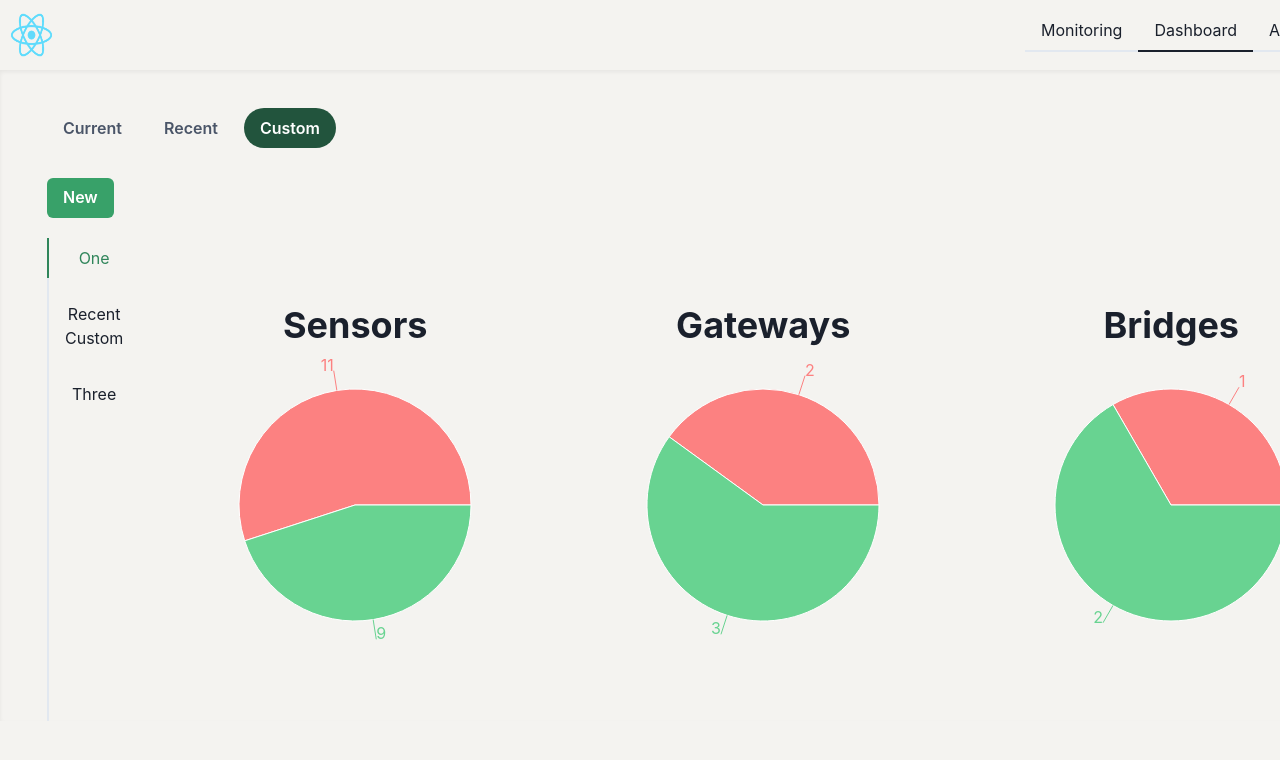
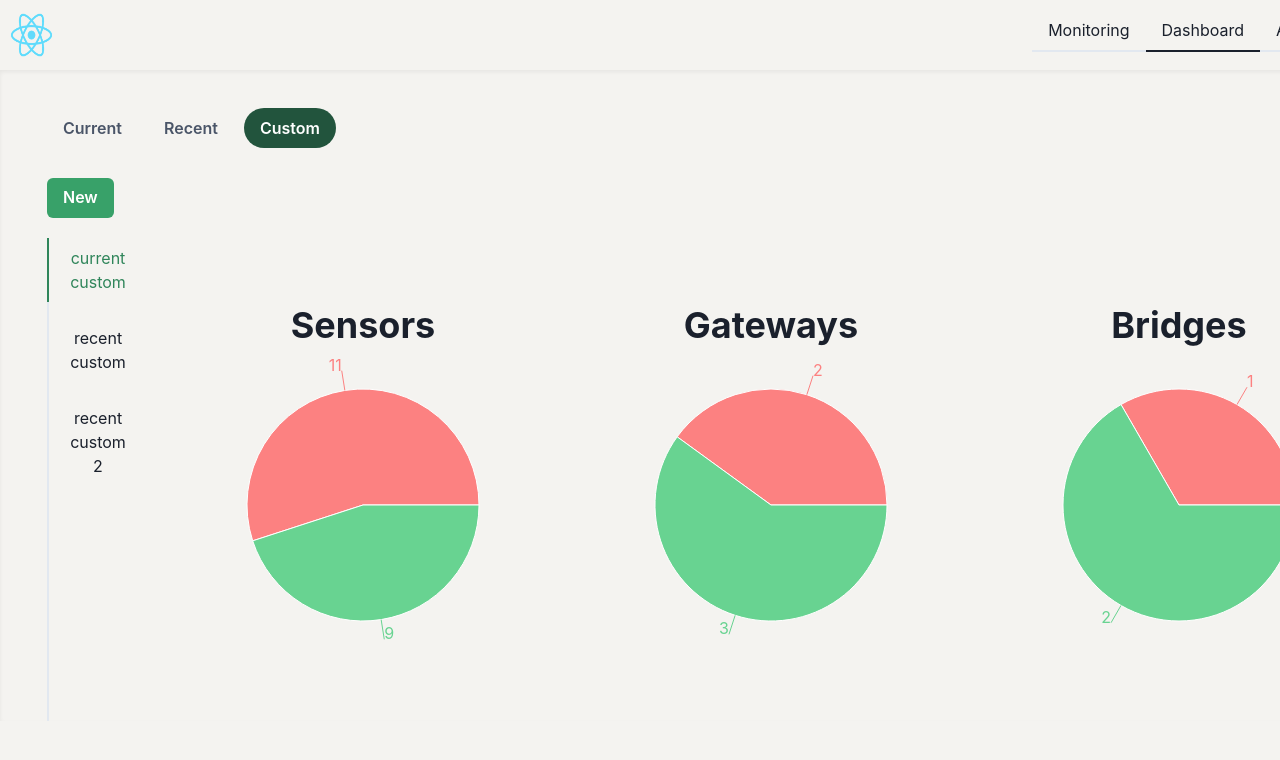
Before and after one commit to mikoMaz/monitoring-via-push-messages, a React (Create React App) app in the folder src/main/webclient/: page /dashboard in a window 1280 px wide. Both pictures are taken after a click on the tab "Custom". Shown: the top 760 px of the page. Built offline with nearby package versions, Linux system fonts and the light colour scheme.

Commit message:
poprawki działania/wyglądu custom wykresów

```diff
--- a/src/main/webclient/src/components/dashboard-page/components/chart-creator.tsx
+++ b/src/main/webclient/src/components/dashboard-page/components/chart-creator.tsx
@@ -1,16 +1,9 @@
 import {
   Button,
-  Center,
   Grid,
   GridItem,
-  NumberDecrementStepper,
-  NumberIncrementStepper,
-  NumberInput,
-  NumberInputField,
-  NumberInputStepper,
   Tab,
   TabList,
-  TabPanel,
   TabPanels,
   Tabs,
 } from "@chakra-ui/react";
@@ -21,7 +14,6 @@ import {
   ChartTemplate,
   chartType,
 } from "../../../types/chartTemplate";
-import { CurrentChart } from "./current-chart";
 
 interface IChartCreator {
   model: DeviceModel;
@@ -29,29 +21,27 @@ interface IChartCreator {
 }
 
 export const ChartCreator = ({ model, devicesUptime }: IChartCreator) => {
-//   const [variable, setVariable] = useState("0.5");
   const [chartPresets, setChartPresets] = useState<ChartTemplate[]>([
-    new ChartTemplate(chartType.Current, undefined, {
+    new ChartTemplate("current custom", chartType.Current, undefined, {
       devices: devicesUptime,
       model: model,
     }),
-    new ChartTemplate(
-      chartType.Recent,
-      { devices: devicesUptime, percentFragmentation: 0.5 },
-      undefined
-    ),
-    new ChartTemplate(chartType.Current, undefined, {
-        devices: devicesUptime,
-        model: model,
-      }),
+    new ChartTemplate("recent custom", chartType.Recent, {
+      devices: devicesUptime,
+      percentFragmentation: 0.5,
+    }),
+    new ChartTemplate("recent custom 2", chartType.Recent, {
+      devices: devicesUptime,
+      percentFragmentation: 0.5,
+    }),
   ]);
 
   const TabListElements = () => {
     return (
       <TabList>
-        <Tab mb={4}>One</Tab>
-        <Tab mb={4}>Recent Custom</Tab>
-        <Tab mb={4}>Three</Tab>
+        {chartPresets.map((preset) => {
+          return <Tab width="100px" mb={4}>{preset.name}</Tab>;
+        })}
       </TabList>
     );
   };
--- a/src/main/webclient/src/components/dashboard-page/dashboard-page.tsx
+++ b/src/main/webclient/src/components/dashboard-page/dashboard-page.tsx
@@ -66,15 +66,11 @@ export const DashboardPage = ({ model, devicesUptime }: IDashboardPage) => {
       case viewOption.recent:
         return (
           <Center>
-            <RecentChart devices={devicesUptime} percentFragmentation={0.5}/>
+            <RecentChart devices={devicesUptime} percentFragmentation={0.5} />
           </Center>
         );
       case viewOption.custom:
-        return (
-          <Center>
-            <ChartCreator model={model} devicesUptime={devicesUptime} />
-          </Center>
-        );
+        return <ChartCreator model={model} devicesUptime={devicesUptime} />;
     }
   };
 
--- a/src/main/webclient/src/types/chartTemplate.tsx
+++ b/src/main/webclient/src/types/chartTemplate.tsx
@@ -25,15 +25,18 @@ export enum chartType {
 }
 
 export class ChartTemplate {
+  public name: string;
   public type: chartType;
   recentChartModel?: IRecentChart;
   currentChartModel?: ICurrentChart;
 
   constructor(
+    name: string,
     type: chartType,
     recentChartModel?: IRecentChart,
     currentChartModel?: ICurrentChart
   ) {
+    this.name = name;
     this.type = type;
     this.recentChartModel = recentChartModel;
     this.currentChartModel = currentChartModel;
@@ -68,13 +71,13 @@ interface IChartTabPanel {
 }
 
 export const ChartTabPanel = ({ template }: IChartTabPanel) => {
-  const [variable, setVariable] = useState<string>("0.5");
+  const [percentFragmentationVariable, setPercentFragmentationVariable] = useState<string>("0.5");
   // const [chartTemplate] = useState<ChartTemplate>(template);
 
   const variableChanged = (v: string) => {
-    setVariable(v);
+    setPercentFragmentationVariable(v);
     const vParsed = parseFloat(v);
-    if (!isNaN(vParsed) && template.recentChartModel) {
+    if (template.recentChartModel) {
       template.recentChartModel.percentFragmentation = vParsed;
     }
   };
@@ -89,7 +92,7 @@ export const ChartTabPanel = ({ template }: IChartTabPanel) => {
           keepWithinRange={false}
           clampValueOnBlur={false}
           maxW={20}
-          value={variable}
+          value={percentFragmentationVariable}
           onChange={(valueString) => variableChanged(valueString)}
           ml="50px"
         >
@@ -107,7 +110,7 @@ export const ChartTabPanel = ({ template }: IChartTabPanel) => {
     <TabPanel>
       {drawEditPresetNumberInputs()}
       <Center>
-        {parseFloat(variable) === 0 || isNaN(parseFloat(variable)) ? (
+        {parseFloat(percentFragmentationVariable) === 0 || isNaN(parseFloat(percentFragmentationVariable)) ? (
           <p>
             We can't show you the chart, if you put "0" or nothing into the
             input section. Please write a number between 0.001 and 100.
```
